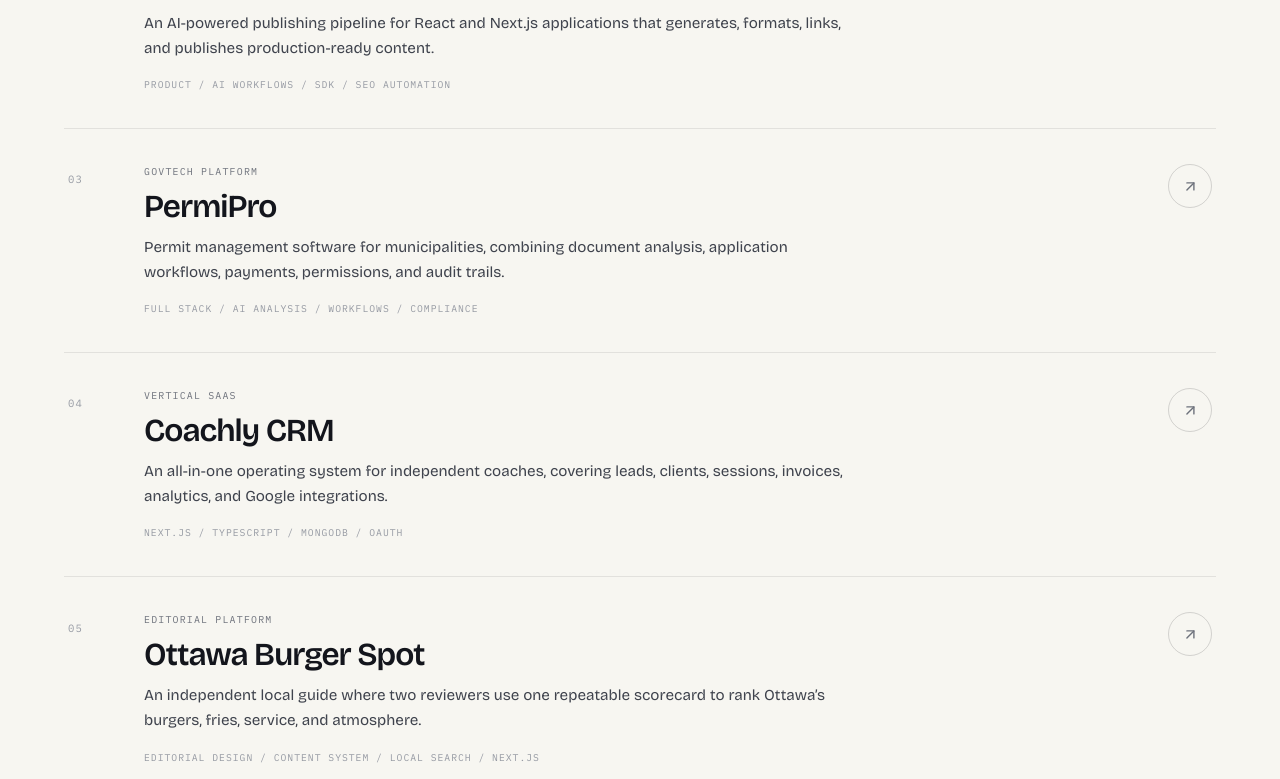
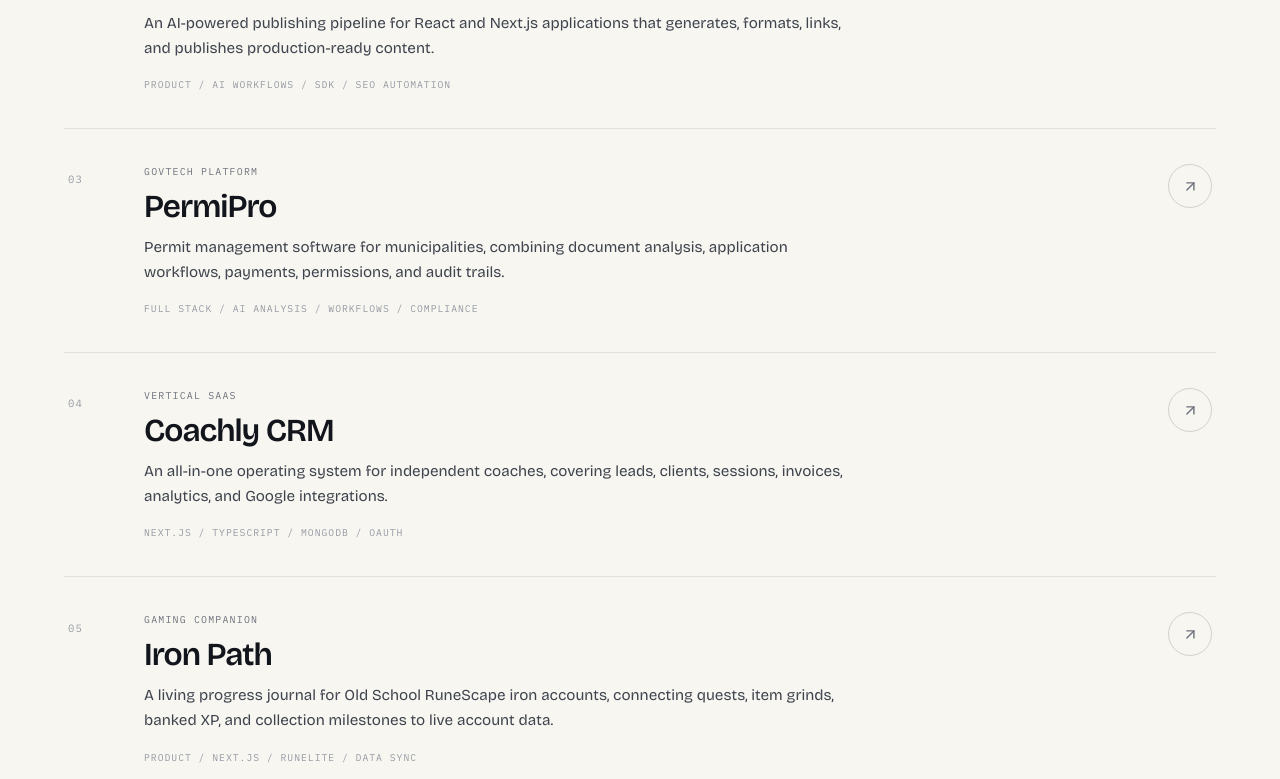
Before and after one commit to ConnorFitzgerald17/new-personal-site, a Next.js app: page / in a window 1280 px wide. Shown: the part 2018-2797 px from the top of the page. Built offline with nearby package versions, Linux system fonts and the light colour scheme.

Commit message:
Add Iron Path to portfolio projects

```diff
--- a/src/components/Portfolio.tsx
+++ b/src/components/Portfolio.tsx
@@ -35,6 +35,14 @@
       "An all-in-one operating system for independent coaches, covering leads, clients, sessions, invoices, analytics, and Google integrations.",
     scope: ["Next.js", "TypeScript", "MongoDB", "OAuth"],
     href: "https://coachlycrm.com",
+  },
+  {
+    title: "Iron Path",
+    type: "Gaming companion",
+    description:
+      "A living progress journal for Old School RuneScape iron accounts, connecting quests, item grinds, banked XP, and collection milestones to live account data.",
+    scope: ["Product", "Next.js", "RuneLite", "Data sync"],
+    href: "https://www.ironpathosrs.com/",
   },
   {
     title: "Ottawa Burger Spot",
```
